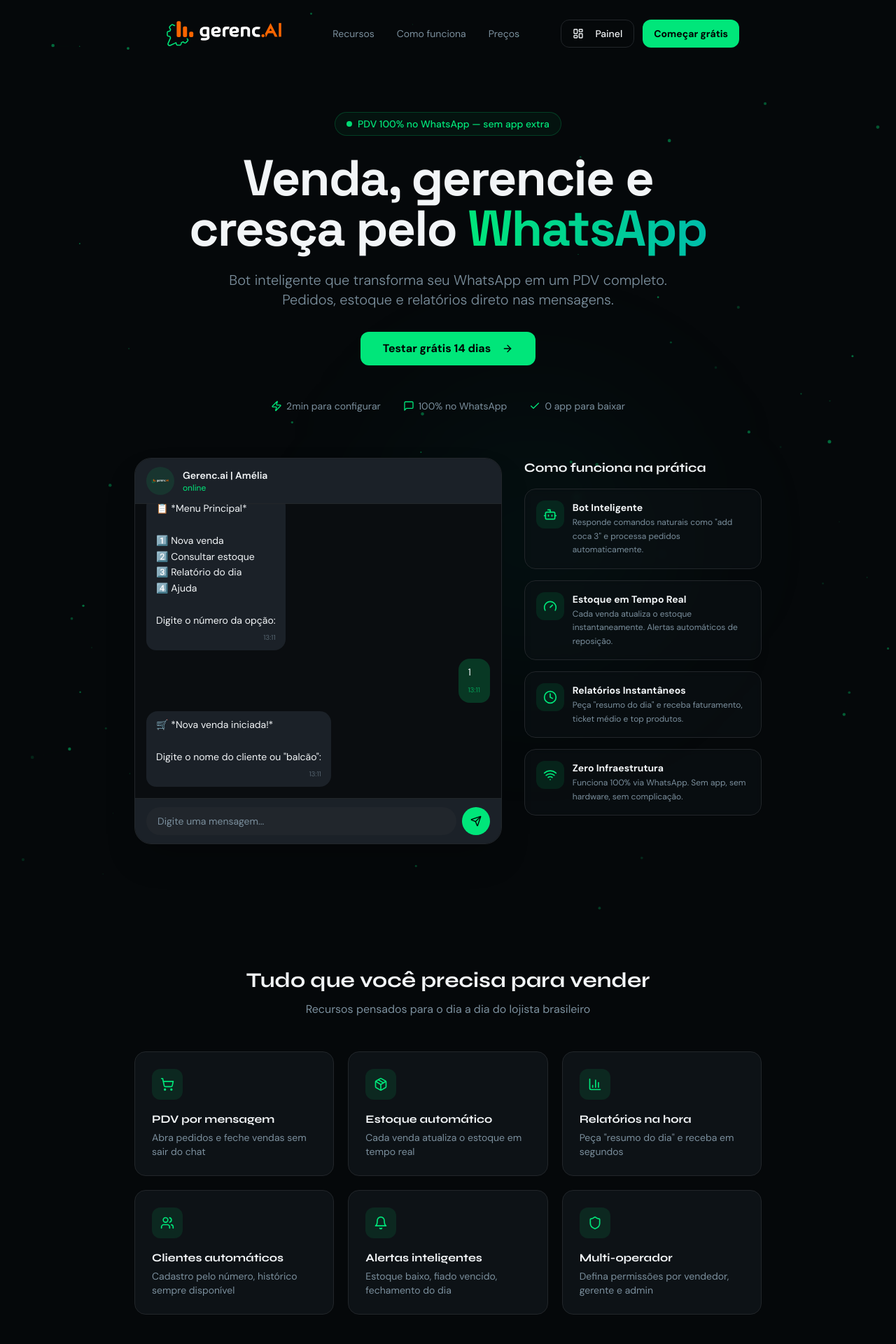
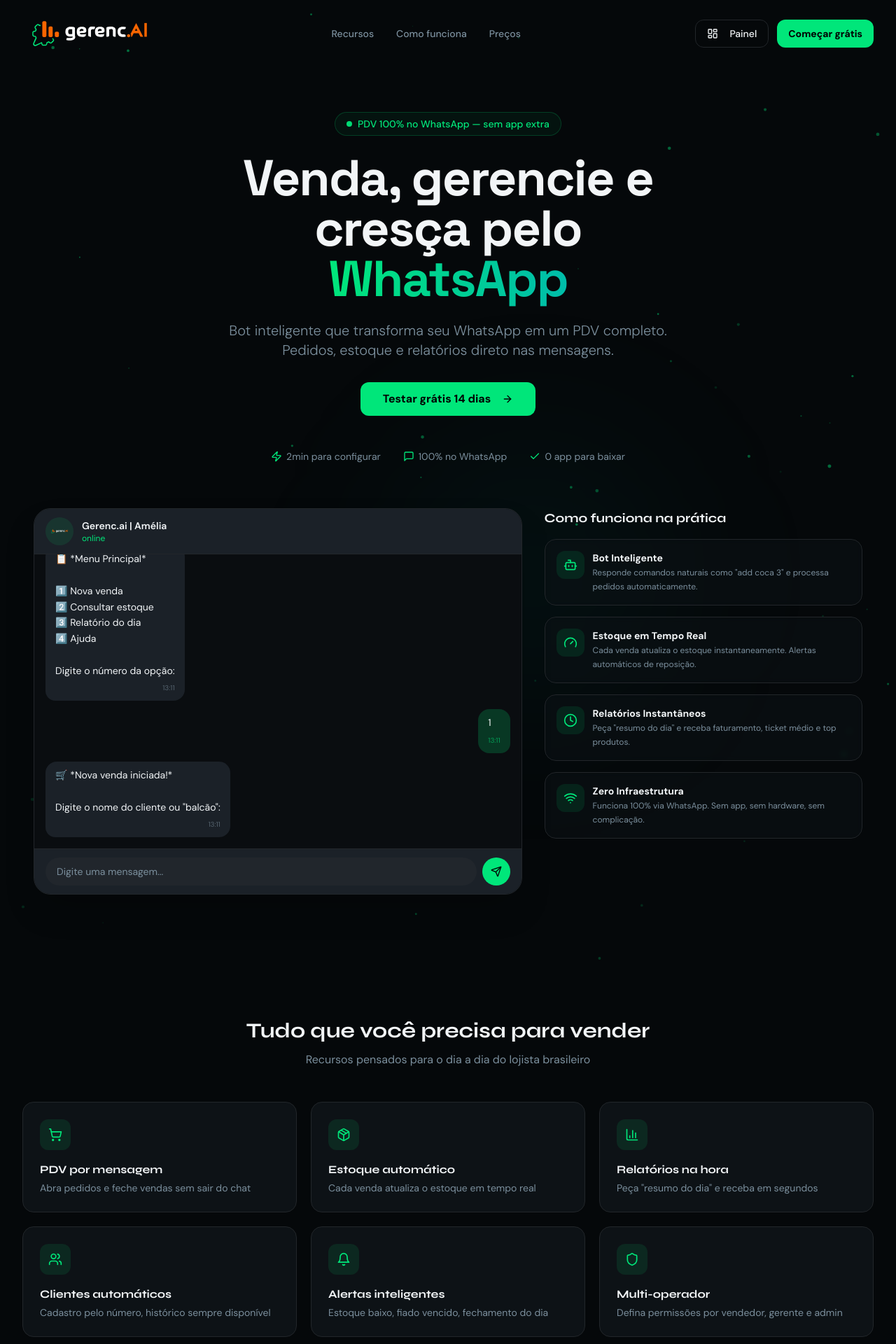
Before and after one commit to jottasilva/gerenci.ai, a React (Vite) app: page / in a window 1280 px wide. Shown: the top 1920 px of the page at 70% size. Built offline with nearby package versions, Linux system fonts and the light colour scheme; no server answers; the HTML template or start-up script is replaced by a standard one.

Commit message:
Update Index.tsx

```diff
--- a/src/pages/Index.tsx
+++ b/src/pages/Index.tsx
@@ -4,11 +4,18 @@ import { motion } from 'framer-motion';
 import {
   ShoppingCart, Package, BarChart3, Users, Bell, Shield,
   MessageSquare, ArrowRight, Check, Star, Zap, Bot, Gauge, Clock, Wifi,
-  LayoutDashboard, Mail, Phone, MapPin
+  LayoutDashboard, Mail, Phone, MapPin, Menu
 } from 'lucide-react';
 import { Button } from '@/components/ui/button';
 import { ChatMockup } from '@/components/landing/ChatMockup';
 import { AnimatedBackground } from '@/components/landing/AnimatedBackground';
+import {
+  Sheet,
+  SheetContent,
+  SheetHeader,
+  SheetTitle,
+  SheetTrigger,
+} from "@/components/ui/sheet";
 
 const features = [
   { icon: ShoppingCart, title: 'PDV por mensagem', desc: 'Abra pedidos e feche vendas sem sair do chat' },
@@ -49,10 +56,9 @@ export default function LandingPage() {
 
   return (
     <div className="min-h-screen bg-background">
-      {/* Navbar */}
       <nav className={`fixed left-0 right-0 z-50 transition-all duration-300 ${scrolled ? 'top-0 bg-background/80 backdrop-blur-xl border-b border-border' : 'top-4'
         }`}>
-        <div className="w-[70vw] mx-auto px-4 sm:px-6 lg:px-8 h-16 flex items-center justify-between">
+        <div className="max-w-7xl mx-auto px-4 sm:px-6 lg:px-8 h-16 flex items-center justify-between">
           <Link
             to="/"
             onClick={(e) => {
@@ -68,19 +74,66 @@ export default function LandingPage() {
             />
           </Link>
           <div className="hidden md:flex items-center gap-8">
-            <a href="#recursos" className="text-sm text-muted-foreground hover:text-foreground transition-colors">Recursos</a>
-            <a href="#como-funciona" className="text-sm text-muted-foreground hover:text-foreground transition-colors">Como funciona</a>
-            <a href="#precos" className="text-sm text-muted-foreground hover:text-foreground transition-colors">Preços</a>
+            <a href="#recursos" className="text-sm text-muted-foreground hover:text-foreground transition-colors font-medium">Recursos</a>
+            <a href="#como-funciona" className="text-sm text-muted-foreground hover:text-foreground transition-colors font-medium">Como funciona</a>
+            <a href="#precos" className="text-sm text-muted-foreground hover:text-foreground transition-colors font-medium">Preços</a>
           </div>
           <div className="flex items-center gap-3">
+            <div className="hidden sm:flex items-center gap-3">
               <Link to="/dashboard">
-              <Button variant="outline" className="border-border text-foreground rounded-xl hidden sm:inline-flex">
+                <Button variant="outline" className="border-border text-foreground rounded-xl">
                   <LayoutDashboard className="mr-2 h-4 w-4" /> Painel
                 </Button>
               </Link>
               <Link to="/login">
                 <Button className="bg-primary text-primary-foreground font-bold hover:bg-primary/90 rounded-xl">
                   Começar grátis
+                </Button>
+              </Link>
+            </div>
+
+            {/* Mobile Menu */}
+            <div className="md:hidden">
+              <Sheet>
+                <SheetTrigger asChild>
+                  <Button variant="ghost" size="icon" className="md:hidden">
+                    <Menu className="h-6 w-6" />
+                  </Button>
+                </SheetTrigger>
+                <SheetContent side="right" className="w-[300px] sm:w-[400px]">
+                  <SheetHeader>
+                    <SheetTitle className="text-left">
+                      <img
+                        src="/src/assets/logo.svg"
+                        alt="ZapPDV"
+                        className="h-8 object-contain"
+                      />
+                    </SheetTitle>
+                  </SheetHeader>
+                  <div className="flex flex-col gap-6 mt-12 px-2">
+                    <a href="#recursos" className="text-lg font-medium hover:text-primary transition-colors">Recursos</a>
+                    <a href="#como-funciona" className="text-lg font-medium hover:text-primary transition-colors">Como funciona</a>
+                    <a href="#precos" className="text-lg font-medium hover:text-primary transition-colors">Preços</a>
+                    <div className="h-px bg-border my-2" />
+                    <Link to="/dashboard" className="w-full">
+                      <Button variant="outline" className="w-full justify-start text-lg h-12 rounded-xl">
+                        <LayoutDashboard className="mr-3 h-5 w-5" /> Painel
+                      </Button>
+                    </Link>
+                    <Link to="/login" className="w-full">
+                      <Button className="w-full text-lg h-12 rounded-xl font-bold">
+                        Começar grátis
+                      </Button>
+                    </Link>
+                  </div>
+                </SheetContent>
+              </Sheet>
+            </div>
+
+            {/* Always visible on small screens (non-desktop) but hidden when dashboard link is visible */}
+            <Link to="/login" className="sm:hidden">
+              <Button className="bg-primary text-primary-foreground font-bold hover:bg-primary/90 rounded-xl px-4 py-2 text-sm h-9">
+                Grátis
               </Button>
             </Link>
           </div>
@@ -96,8 +149,8 @@ export default function LandingPage() {
           <div className="absolute bottom-1/4 right-1/4 w-[400px] h-[400px] rounded-full bg-accent/5 blur-[120px] animate-float [animation-delay:1.5s]" />
         </div>
 
-        <div className="w-[70vw] mx-auto relative z-10">
-          <div className="max-w-3xl mx-auto text-center mb-16">
+        <div className="max-w-7xl mx-auto px-4 relative z-10">
+          <div className="max-w-3xl mx-auto text-center mb-16 px-4">
             <motion.div
               initial={{ opacity: 0, y: 20 }}
               animate={{ opacity: 1, y: 0 }}
@@ -149,7 +202,7 @@ export default function LandingPage() {
           </div>
 
           {/* Bot simulator + System info */}
-          <div className="grid grid-cols-1 lg:grid-cols-5 gap-8 items-start w-[70vw] mx-auto">
+          <div className="grid grid-cols-1 lg:grid-cols-5 gap-8 items-start max-w-7xl mx-auto px-4">
             <div className="lg:col-span-3">
               <ChatMockup />
             </div>
@@ -189,7 +242,7 @@ export default function LandingPage() {
 
       {/* Features */}
       <section id="recursos" className="py-20 px-4">
-        <div className="w-[70vw] mx-auto">
+        <div className="max-w-7xl mx-auto px-4">
           <div className="text-center mb-12">
             <h2 className="text-3xl font-display font-bold text-foreground mb-3">Tudo que você precisa para vender</h2>
             <p className="text-muted-foreground">Recursos pensados para o dia a dia do lojista brasileiro</p>
@@ -218,7 +271,7 @@ export default function LandingPage() {
 
       {/* How it works */}
       <section id="como-funciona" className="py-20 px-4">
-        <div className="w-[70vw] mx-auto">
+        <div className="max-w-7xl mx-auto px-4">
           <div className="text-center mb-12">
             <h2 className="text-3xl font-display font-bold text-foreground mb-3">Como funciona</h2>
             <p className="text-muted-foreground">Comece a vender em 5 passos simples</p>
@@ -249,7 +302,7 @@ export default function LandingPage() {
 
       {/* Pricing */}
       <section id="precos" className="py-20 px-4">
-        <div className="w-[70vw] mx-auto">
+        <div className="max-w-7xl mx-auto px-4">
           <div className="text-center mb-12">
             <h2 className="text-3xl font-display font-bold text-foreground mb-3">Planos simples, sem surpresas</h2>
             <p className="text-muted-foreground">Comece grátis por 14 dias. Sem cartão de crédito.</p>
@@ -304,7 +357,7 @@ export default function LandingPage() {
 
       {/* Footer CTA */}
       <section className="py-20 px-4">
-        <div className="w-[70vw] mx-auto text-center">
+        <div className="max-w-7xl mx-auto px-4 text-center">
           <h2 className="text-3xl font-display font-bold text-foreground mb-4">
             Comece a vender pelo WhatsApp hoje mesmo
           </h2>
@@ -325,8 +378,8 @@ export default function LandingPage() {
       </section>
 
       {/* Footer */}
-      <footer className="border-t border-border py-12 px-4">
-        <div className="w-[70vw] mx-auto">
+      <footer className="border-t border-border py-12 px-4 shadow-sm bg-card/10">
+        <div className="max-w-7xl mx-auto px-4">
           <div className="grid grid-cols-1 sm:grid-cols-2 lg:grid-cols-4 gap-8 mb-10">
             <div>
               <Link to="/" className="flex items-center mb-3 h-14 w-40">
```
Lines whose indentation alone changed are shown as unchanged.
